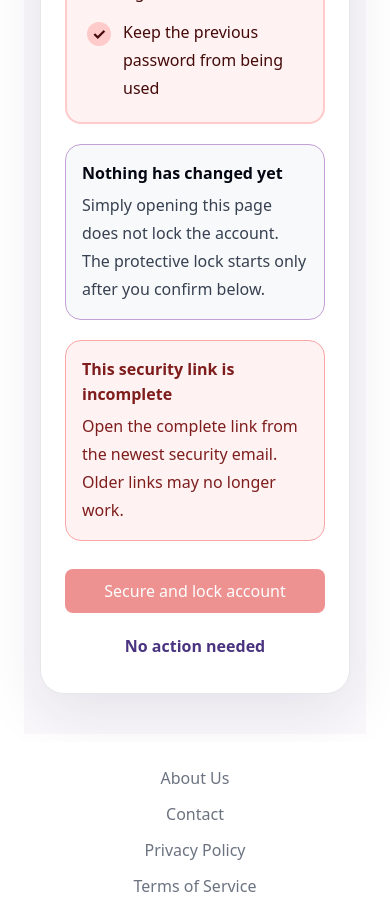
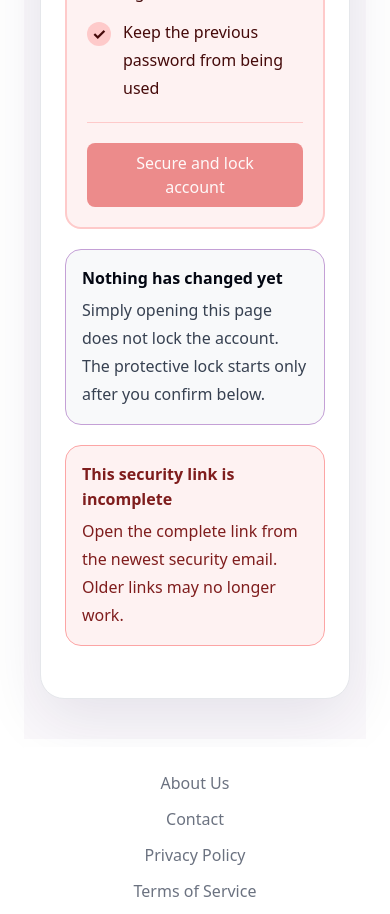
Before and after one commit to studybuddydevelopers/study-buddy-v2, a Next.js app: page /account-security/password-reset-alert in a window 390 px wide. Shown: the part 1420-2334 px from the top of the page. Built offline with nearby package versions, Linux system fonts and the light colour scheme; no server answers.

Commit message:
fix: place mobile lock action in warning card

```diff
--- a/app/account-security/password-reset-alert/PasswordResetAlertClient.tsx
+++ b/app/account-security/password-reset-alert/PasswordResetAlertClient.tsx
@@ -167,6 +167,17 @@ export default function PasswordResetAlertClient() {
                       </li>
                     ))}
                   </ul>
+                  <div className="mt-5 border-t border-red-200 pt-5 sm:hidden">
+                    <Button
+                      variant="destructive"
+                      loading={submitting}
+                      disabled={loadingToken || !token || submitting}
+                      onClick={() => void lockAccount()}
+                      className="min-h-11 w-full px-5"
+                    >
+                      Secure and lock account
+                    </Button>
+                  </div>
                 </div>
 
                 <div className="rounded-2xl border border-primary-200 bg-primary-50 p-4 text-gray-700">
@@ -206,6 +217,7 @@ export default function PasswordResetAlertClient() {
 
             <div className="mt-7 flex flex-col gap-3 sm:flex-row sm:items-center">
               {!locked && (
+                <div className="hidden sm:block">
                   <Button
                     variant="destructive"
                     loading={submitting}
@@ -215,10 +227,11 @@ export default function PasswordResetAlertClient() {
                   >
                     Secure and lock account
                   </Button>
+                </div>
               )}
               <Link
                 href="/"
-                className="inline-flex min-h-11 items-center justify-center rounded-xl px-5 font-semibold text-primary-700 transition hover:bg-primary-50 hover:underline focus:outline-none focus:ring-2 focus:ring-primary-300 focus:ring-offset-2"
+                className={`${locked ? "inline-flex" : "hidden sm:inline-flex"} min-h-11 items-center justify-center rounded-xl px-5 font-semibold text-primary-700 transition hover:bg-primary-50 hover:underline focus:outline-none focus:ring-2 focus:ring-primary-300 focus:ring-offset-2`}
               >
                 {locked ? "Return to Study Buddy" : "No action needed"}
               </Link>
```
Lines whose indentation alone changed are shown as unchanged.
